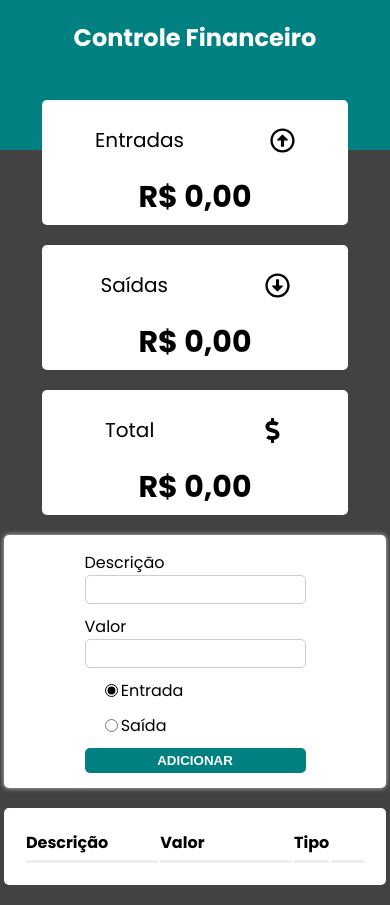
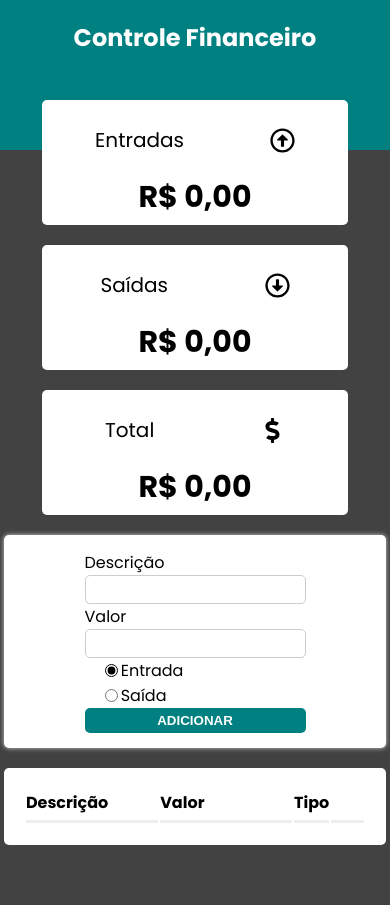
Before and after one commit to IagoMesquita/controle-financeiro, a Next.js app: page / in a window 390 px wide. After the commit the page ends 865 px from the top, so only its background shows below. Built offline with nearby package versions, Linux system fonts and the light colour scheme.

Commit message:
refactor: buttom add is responsive

```diff
--- a/components/Form/index.tsx
+++ b/components/Form/index.tsx
@@ -89,7 +89,10 @@ function Form({ handleAdd, transactions, setTransaction }: Props) {
           />
           <C.Label htmlFor="rExpenses">Saída</C.Label>
         </C.RadioGroup>
-        <C.Button>ADICIONAR</C.Button>
+        <C.Button>
+        <C.Text>ADICIONAR</C.Text>
+        <C.Icon/>
+        </C.Button>
       </C.Form>
       <Grid itens={transactions} setItens={setTransaction} />
     </>
--- a/components/Form/styles.tsx
+++ b/components/Form/styles.tsx
@@ -1,4 +1,5 @@
 import styled from "styled-components";
+import { FaPlus } from "react-icons/fa";
 
 export const Form = styled.form`
   width: 98%;
@@ -10,10 +11,15 @@ export const Form = styled.form`
   padding: 15px 0px;
   display: flex;
   justify-content: space-around;
-  gap: 10px;
+
 
   @media (max-width: 750px) {
     display: grid;
+  }
+
+  @media (max-width: 778px) and (min-width: 757px) {
+    align-items: center;
+    justify-content: space-evenly;
   }
 `
 export const InputContent = styled.div`
@@ -70,4 +76,30 @@ export const Button = styled.button`
     background: #009e9e;
 
   }
+
+  @media (max-width: 778px) and (min-width: 757px) {
+    padding: 10px;
+    border-radius: 50%;
+    display: flex;
+    align-items: center;
+    justify-content: center;
+    width: 40px;
+    height: 40px;
+
+
+  }
 `
+
+export const Text = styled.span`
+    @media (max-width: 778px) and (min-width: 757px) {
+    display: none;
+  }
+`
+
+export const Icon = styled(FaPlus)`
+  display: none;
+
+  @media (max-width: 778px) and (min-width: 757px) {
+    display: block;
+  }
+`
```
